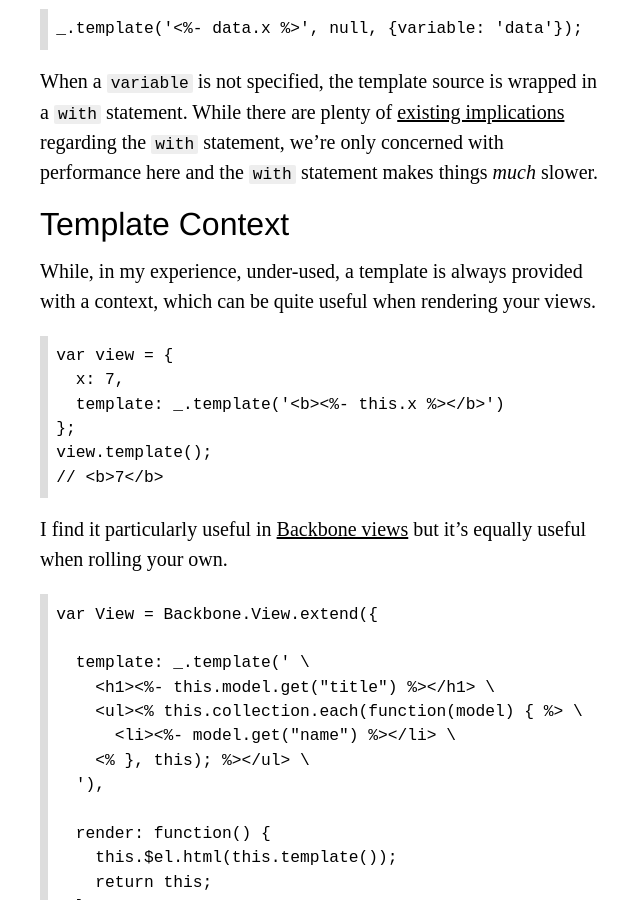
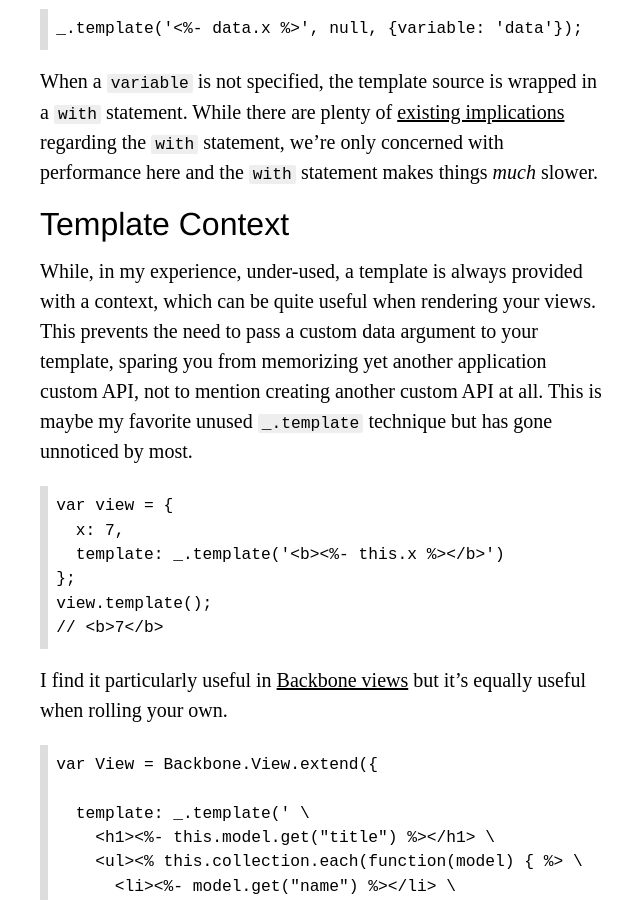
Before and after one commit to braddunbar/braddunbar.github.io, a Jekyll site: the page built from _posts/2013-8-19-underscore-templates.md, in a window 1280 px wide and 900 px high, scrolled down 2554 px. Shown: the whole window, without its empty margins (316-956 px from the left). Built offline with Jekyll 4.4.1, drawn with Linux system fonts in a browser that asks for light colours; some web fonts are replaced.

Commit message:
Clarification.

```diff
--- a/_posts/2013-8-19-underscore-templates.md
+++ b/_posts/2013-8-19-underscore-templates.md
@@ -98,8 +98,12 @@ only concerned with performance here and the `with` statement makes things
 
 ### Template Context
 
-While, in my experience, under-used, a template is always provided with
-a context, which can be quite useful when rendering your views.
+While, in my experience, under-used, a template is always provided with a
+context, which can be quite useful when rendering your views.  This prevents
+the need to pass a custom data argument to your template, sparing you from
+memorizing yet another application custom API, not to mention creating another
+custom API at all.  This is maybe my favorite unused `_.template` technique but
+has gone unnoticed by most.
 
     var view = {
       x: 7,
```
